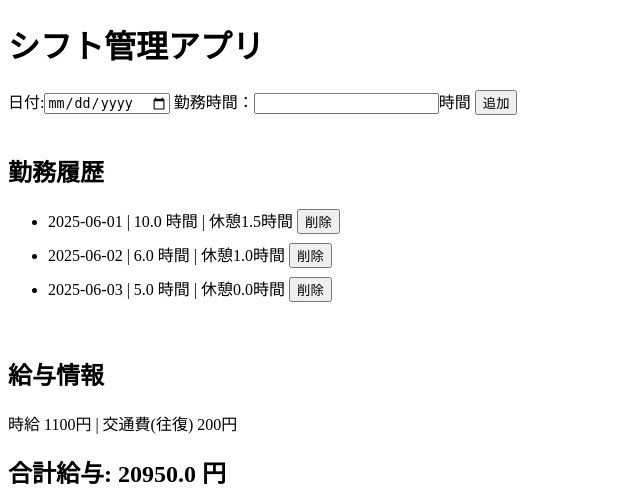
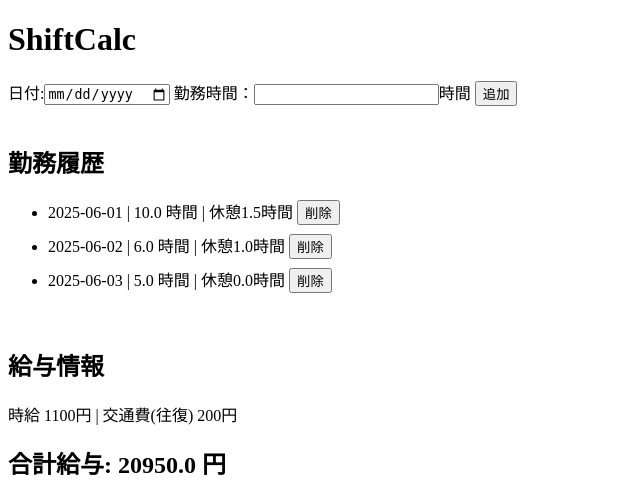
Before and after one commit to og1474/shift-app, a Flask app: page / in a window 1280 px wide. Shown: the top 488 px of the page, without its empty margins (0-640 px from the left). Run offline with Flask 3, Linux system fonts and the light colour scheme; data comes from the database, SQL or seed files in the repository.

Commit message:
アプリタイトルを変更

```diff
--- a/templates/index.html
+++ b/templates/index.html
@@ -2,11 +2,11 @@
 <html>
 <head>
     <meta charset="UTF-8">
-    <title>シフト管理アプリ</title>
+    <title>ShiftCalc</title>
     <link rel="stylesheet" href="{{ url_for('static', filename='style.css') }}">
 </head>
 <body>
-    <h1>シフト管理アプリ</h1>
+    <h1>ShiftCalc</h1>
 
     <form method="POST">
         <label>日付:<input type="date" name="date" required></label>
```
Also changed, not shown: README.md.
